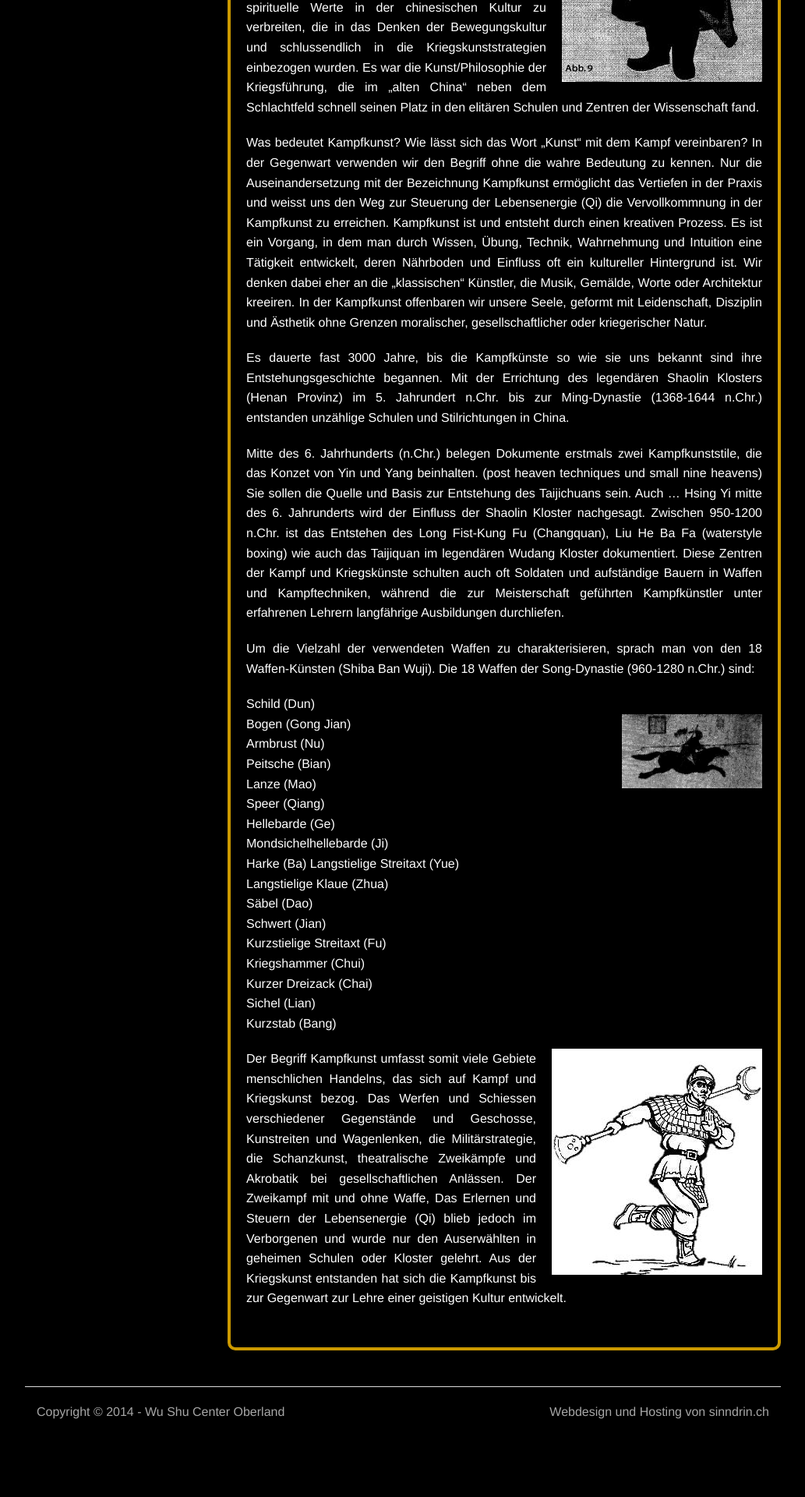
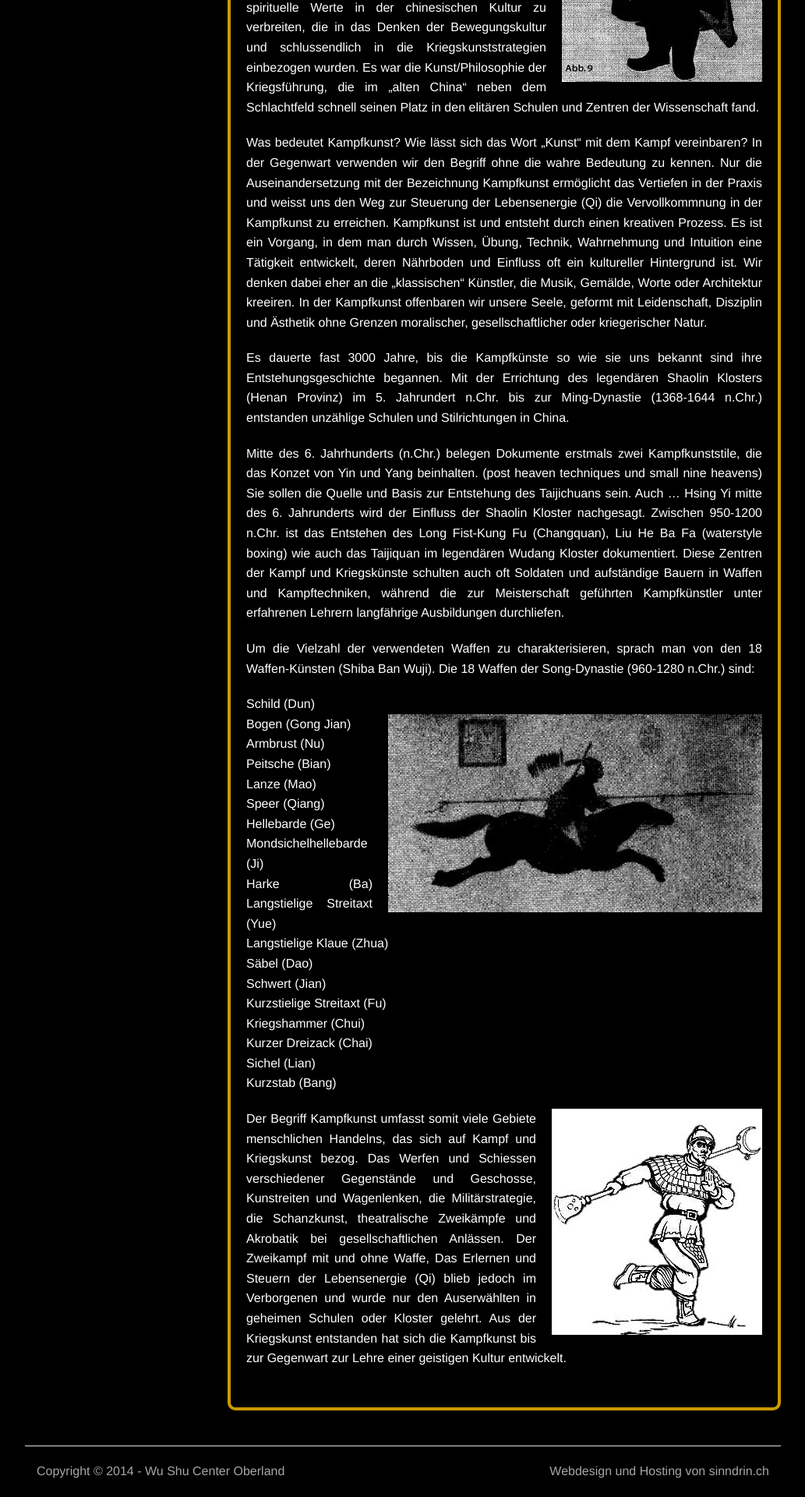
Before and after one commit to wu-shu/wu-shu.github.io, a Jekyll site: the page built from chinesische-kampfkunst/index.md, in a window 1280 px wide. Shown: the part 1128-3048 px from the top of the page at 78% size, without its empty margins (123-1156 px from the left). Built offline with Jekyll 4.4.1, drawn with Linux system fonts in a browser that asks for light colours; some web fonts are replaced; Markdown is read by kramdown in place of the engine named in the settings; comment, search, counter and statistics services are not loaded; before the commit the page ends 2971 px from its top, so only the background shows below that.

Commit message:
nochmals grösse bild

```diff
--- a/chinesische-kampfkunst/index.md
+++ b/chinesische-kampfkunst/index.md
@@ -26,7 +26,7 @@ Mitte des 6. Jahrhunderts (n.Chr.) belegen Dokumente erstmals zwei Kampfkunststi
 Um die Vielzahl der verwendeten Waffen zu charakterisieren, sprach man von den 18 Waffen-Künsten (Shiba Ban Wuji).
 Die 18 Waffen der Song-Dynastie (960-1280 n.Chr.) sind:
 
-Schild (Dun)<br><img class="right" src="/images/chin_pferd.jpg" alt="Pferd" width="200px">
+Schild (Dun)<br><img class="right" src="/images/chin_pferd.jpg" alt="Pferd" width="500px">
 Bogen (Gong Jian)<br>
 Armbrust (Nu)<br>
 Peitsche (Bian)<br>
```
